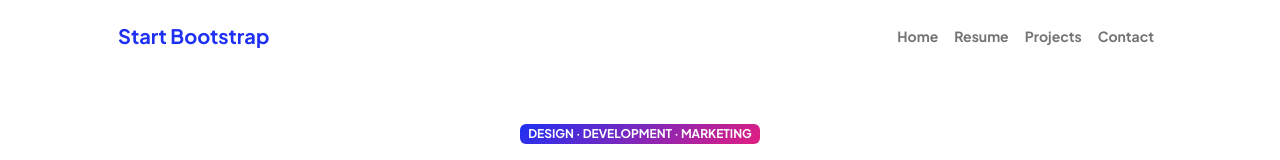
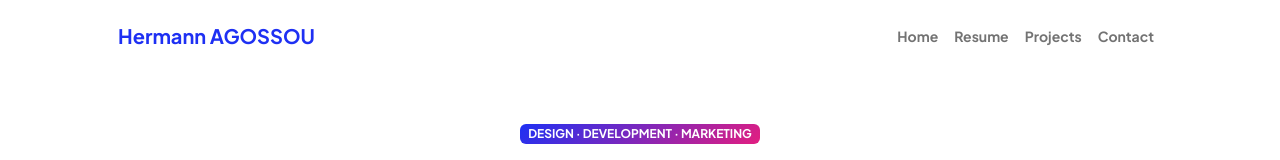
Before and after one commit to hermannagossou/hermannagossou.github.io, a plain HTML site: page index.html in a window 1280 px wide. Shown: the top 160 px of the page. Drawn offline with nearby package versions, Linux system fonts and the light colour scheme.

Commit message:
Portfolio

```diff
--- a/index.html
+++ b/index.html
@@ -22,7 +22,7 @@
             <!-- Navigation-->
             <nav class="navbar navbar-expand-lg navbar-light bg-white py-3">
                 <div class="container px-5">
-                    <a class="navbar-brand" href="index.html"><span class="fw-bolder text-primary">Start Bootstrap</span></a>
+                    <a class="navbar-brand" href="index.html"><span class="fw-bolder text-primary">Hermann AGOSSOU</span></a>
                     <button class="navbar-toggler" type="button" data-bs-toggle="collapse" data-bs-target="#navbarSupportedContent" aria-controls="navbarSupportedContent" aria-expanded="false" aria-label="Toggle navigation"><span class="navbar-toggler-icon"></span></button>
                     <div class="collapse navbar-collapse" id="navbarSupportedContent">
                         <ul class="navbar-nav ms-auto mb-2 mb-lg-0 small fw-bolder">
```
